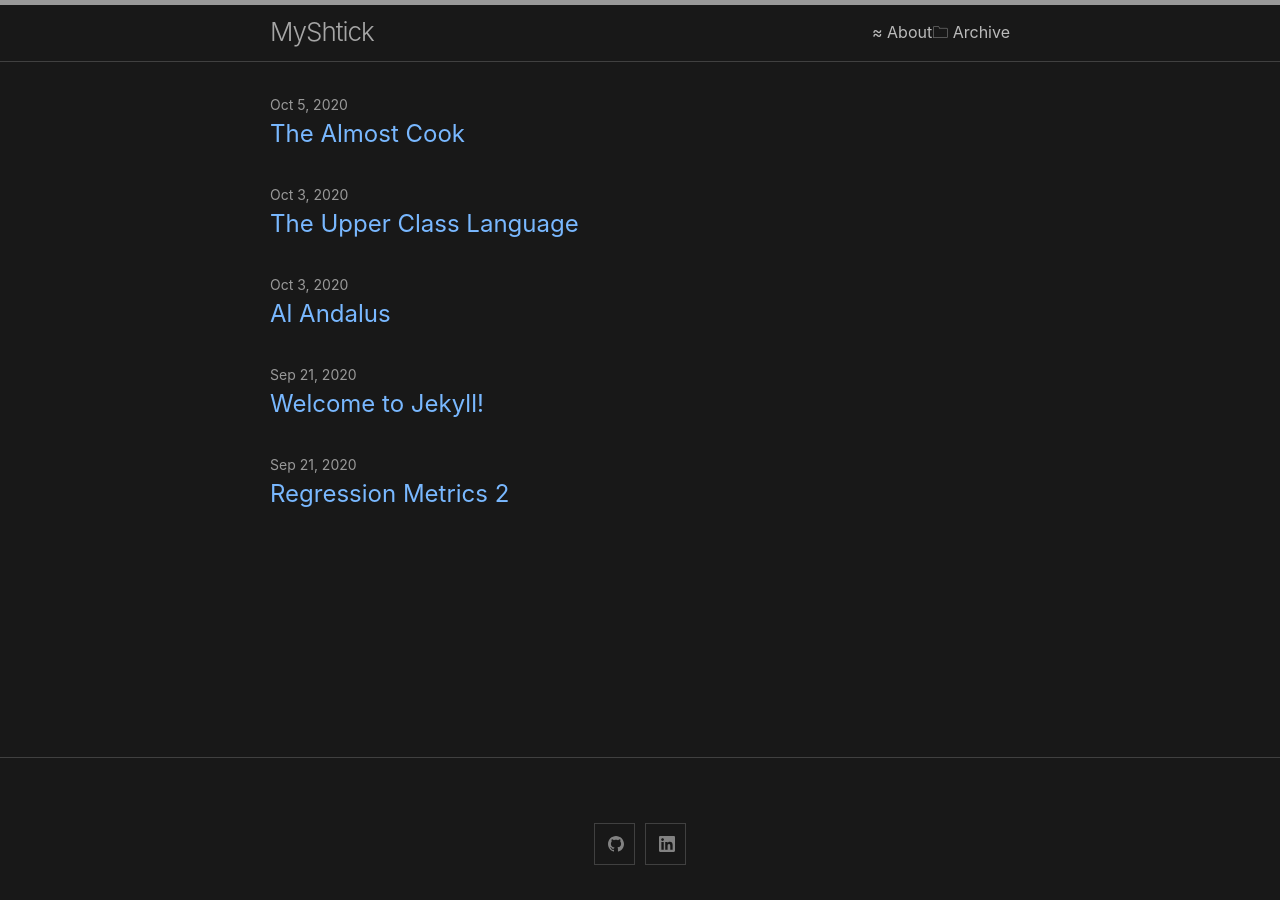
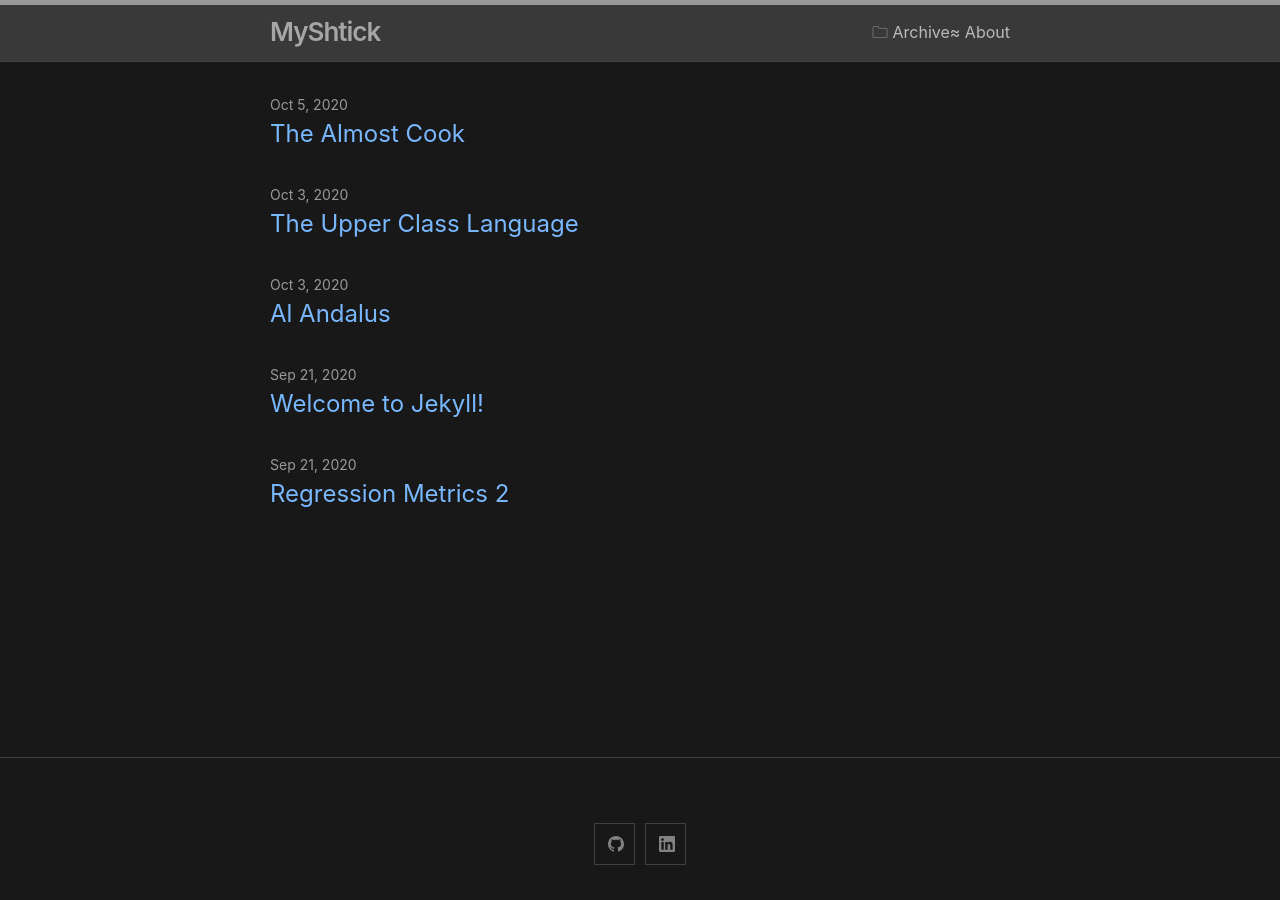
Before and after one commit to nitinrawatiitd/nitinrawatiitd.github.io, a Jekyll site: the page built from docs/index.markdown, in a window 1280 px wide. Built offline with Jekyll 4.4.1, drawn with Linux system fonts in a browser that asks for light colours.

Commit message:
some modifications to layout and changing positions of links in header

```diff
--- a/docs/_includes/header.html
+++ b/docs/_includes/header.html
@@ -8,10 +8,11 @@
             <a class="page-link" href="http://lilianweng.github.io" target="_blank">&#x1f349; About</a>
         </nav> -->
         <nav class="site-nav">
+            <a class="page-link" href="{{ '/about.html' | relative_url }}">&#x2248; About</a>
+        </nav>
+
+        <nav class="site-nav">
             <a class="page-link" href="{{ '/archive.html' | relative_url }}">&#x1F5C0; Archive</a>
-        </nav>
-        <nav class="site-nav">
-            <a class="page-link" href="{{ '/about.html' | relative_url }}">&#x2248; About</a>
         </nav>
 
     </div>
--- a/docs/_sass/minima/_layout.scss
+++ b/docs/_sass/minima/_layout.scss
@@ -2,6 +2,7 @@
  * Site header
  */
 .site-header {
+  background: #393939;
   border-top: 5px solid $border-color-03;
   border-bottom: 1px solid $border-color-01;
   min-height: $spacing-unit * 1.865;
@@ -13,7 +14,7 @@
 
 .site-title {
   @include relative-font-size(1.625);
-  font-weight: 300;
+  font-weight: 600;
   letter-spacing: -1px;
   margin-bottom: 0;
   float: left;
```
